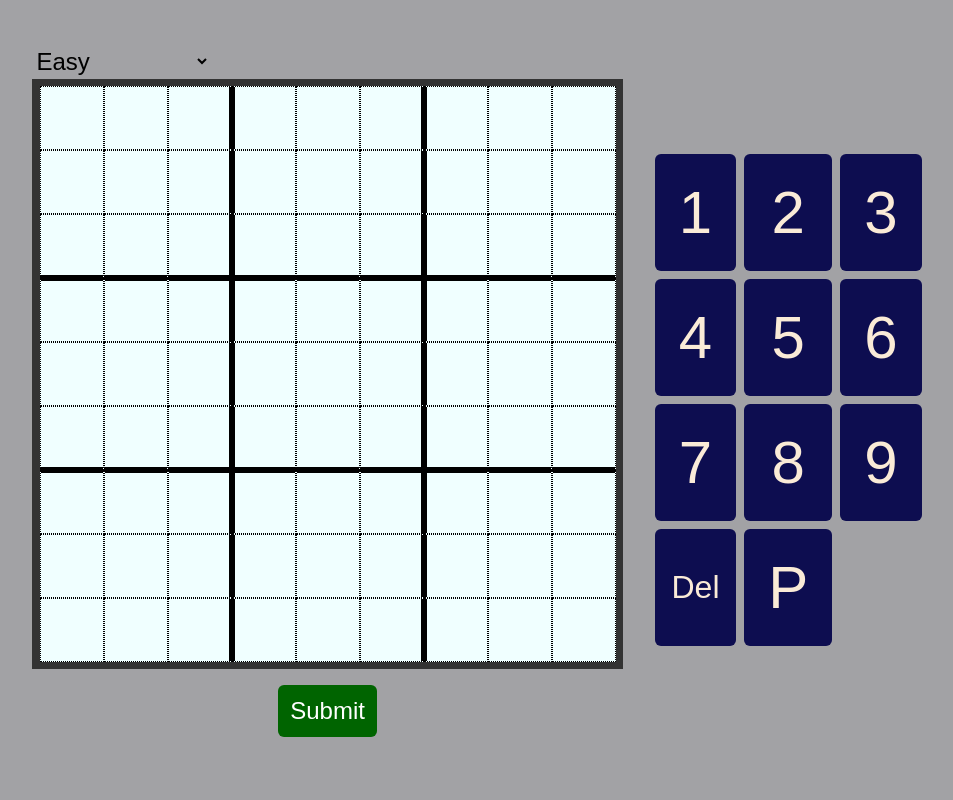
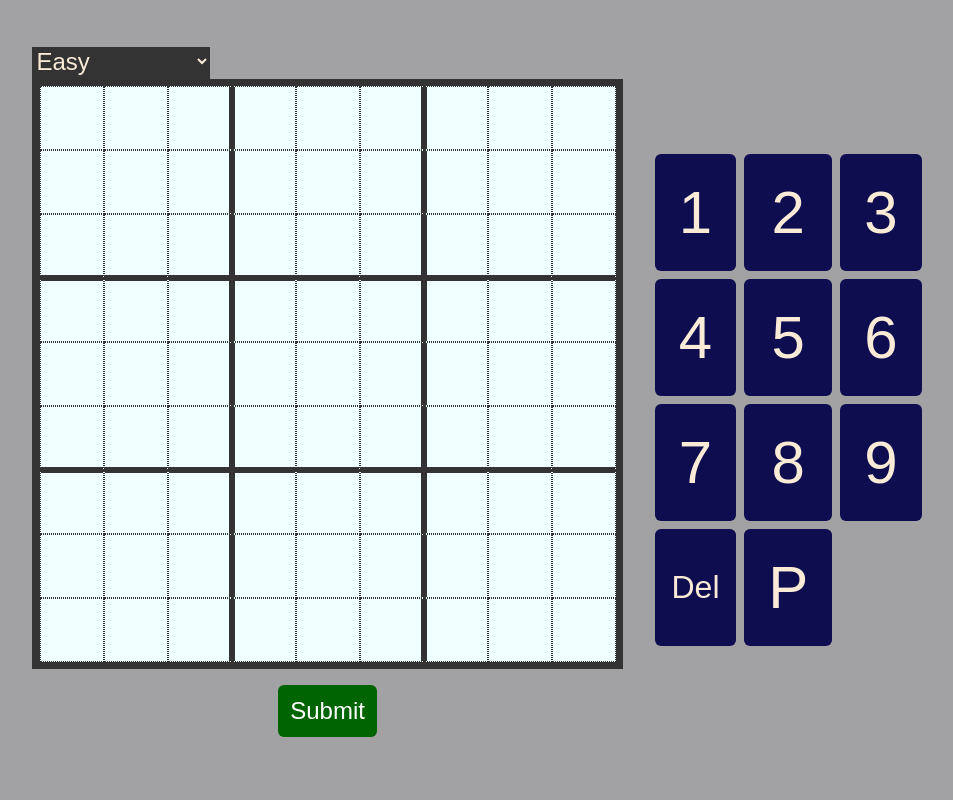
Before and after one commit to albertocorrias/sudoku, a Django app: template sudoku_site/sudoku_app/templates/sudoku_app/index.html in a window 1280 px wide. Shown: the part 72-872 px from the top of the page, without its empty margins (159-1112 px from the left). Run offline with Django 3.2, Linux system fonts and the light colour scheme; the template is opened without the code that fills it: values that come from a table or form of the project are taken from there, others are empty.

Commit message:
some styling

```diff
--- a/sudoku_site/sudoku_app/static/Cell.js
+++ b/sudoku_site/sudoku_app/static/Cell.js
@@ -28,6 +28,8 @@ export default class Cell {
         cellElement.style.setProperty("--cell-border-top",Globals.NORMAL_CELL_BORDER)
         cellElement.style.setProperty("--cell-border-left",Globals.NORMAL_CELL_BORDER)
         cellElement.style.setProperty("--cell-border-right",Globals.NORMAL_CELL_BORDER)
+        cellElement.style.setProperty("--cell-border-color",Globals.CELL_BORDER_COLOR)
+
 
         if (this.#y == 2 || this.#y == 5){
             cellElement.style.setProperty("--cell-border-bottom",Globals.QUADRANT_CELL_BORDER)
--- a/sudoku_site/sudoku_app/static/Globals.js
+++ b/sudoku_site/sudoku_app/static/Globals.js
@@ -15,9 +15,9 @@ var Globals = {
          HIGHLIGHTED_CELL_COLOR: "#b6e1fc",
          HIGHLIGHTED_CELL_COLOR_SAME_NUMBER: "#c1e7e7",
          NORMAL_CELL_COLOR: "#F0FFFF",
-         NORMAL_CELL_BORDER: "thin dotted black",
-         QUADRANT_CELL_BORDER: "medium solid black",
-
+         NORMAL_CELL_BORDER: "thin dotted",
+         QUADRANT_CELL_BORDER: "medium solid",
+         CELL_BORDER_COLOR: "#333333",
          WRONG_ANSWER_BG_COLOUR: "red",
          CORRECT_ANSWER_BG_COLOUR: "green"
 };
--- a/sudoku_site/sudoku_app/static/style.css
+++ b/sudoku_site/sudoku_app/static/style.css
@@ -52,7 +52,6 @@ div.board-wrapper {
 
 div.game-headers {
     height: 4vmin;
-    margin: 0;
     background-color: rgb(162, 162, 165);
     position: relative;
     font-family: Arial;
@@ -61,8 +60,11 @@ div.game-headers {
 }
 
 #difficulty_choices {
-    margin: auto;
+    margin: 0;
+    height: 4vmin;
     position: relative;
+    width: 30%;
+    background-color: #333333;
 }
 #game-headers select {
     /* A reset of styles, including removing the default dropdown arrow*/
@@ -70,14 +72,14 @@ div.game-headers {
     /* Additional resets for further consistency*/
     background-color: transparent;
     border: none;
-    width: 30%;
+    width: 100%;
     font-family: inherit;
     font-size: 3vmin;
+    color: antiquewhite;
     cursor: pointer;
     outline: none;
     position: relative;
     display: block;
-    padding: 0 30px 0 0;
 
   }
 
@@ -87,7 +89,7 @@ div.game-headers {
     display: grid;
     grid-template-columns: repeat(var(--grid-size), var(--cell-size));
     grid-template-rows: repeat(var(--grid-size), var(--cell-size));
-    background-color: #333;/*Change this to something different if you want the border to be there, thickness below*/
+    background-color: #333333;/*Change this to something different if you want the border to be there, thickness below*/
     padding: var(--board-border);/*The thickness of the border of the whole board*/
     position: relative;
 }
@@ -99,6 +101,7 @@ div.game-headers {
     border-left: var(--cell-border-left);
     border-top: var(--cell-border-top);
     border-right: var(--cell-border-right);
+    border-color: var(--cell-border-color);
     font-weight: normal;
     justify-content: center;
     align-items: center;
```
